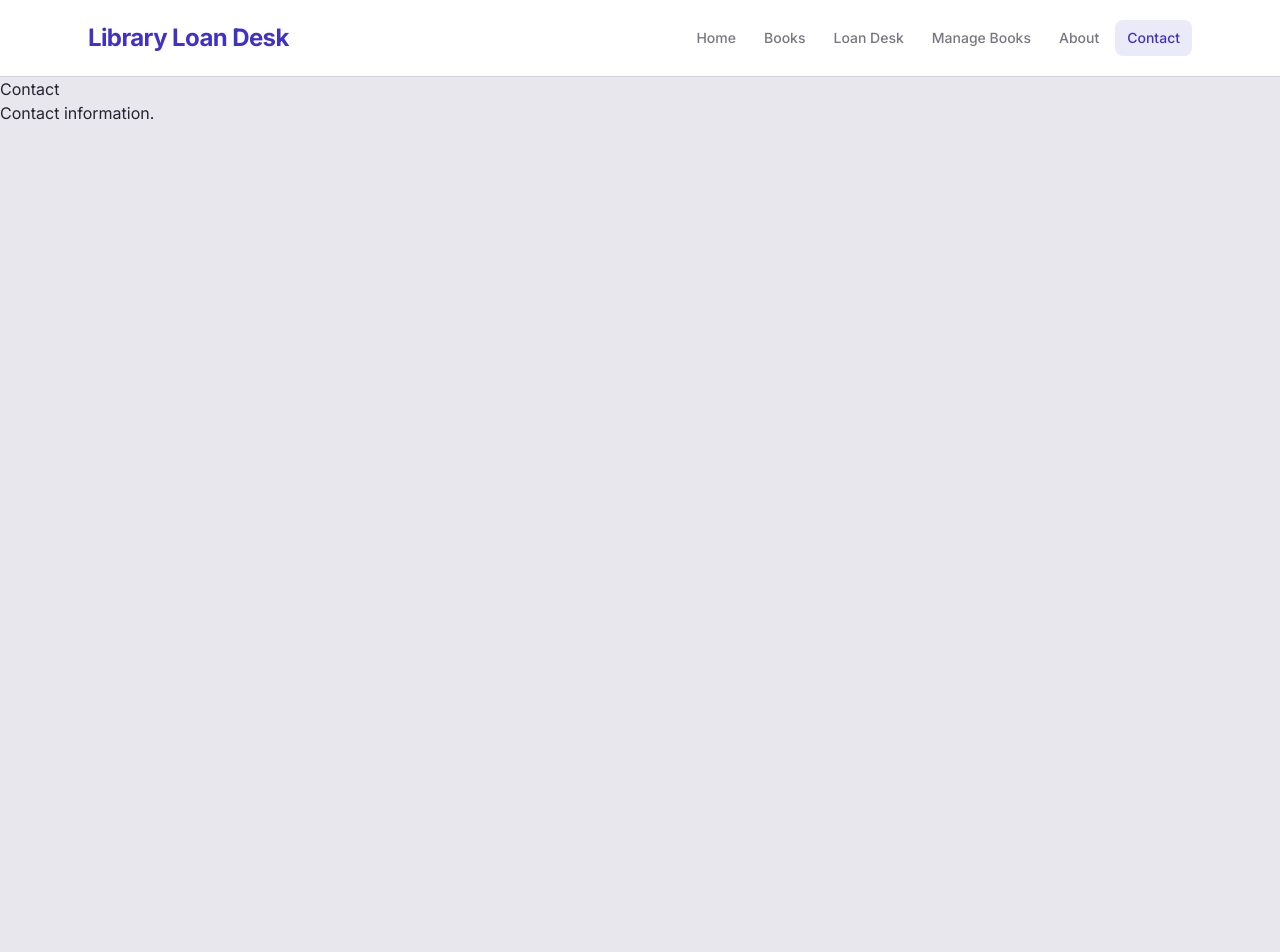
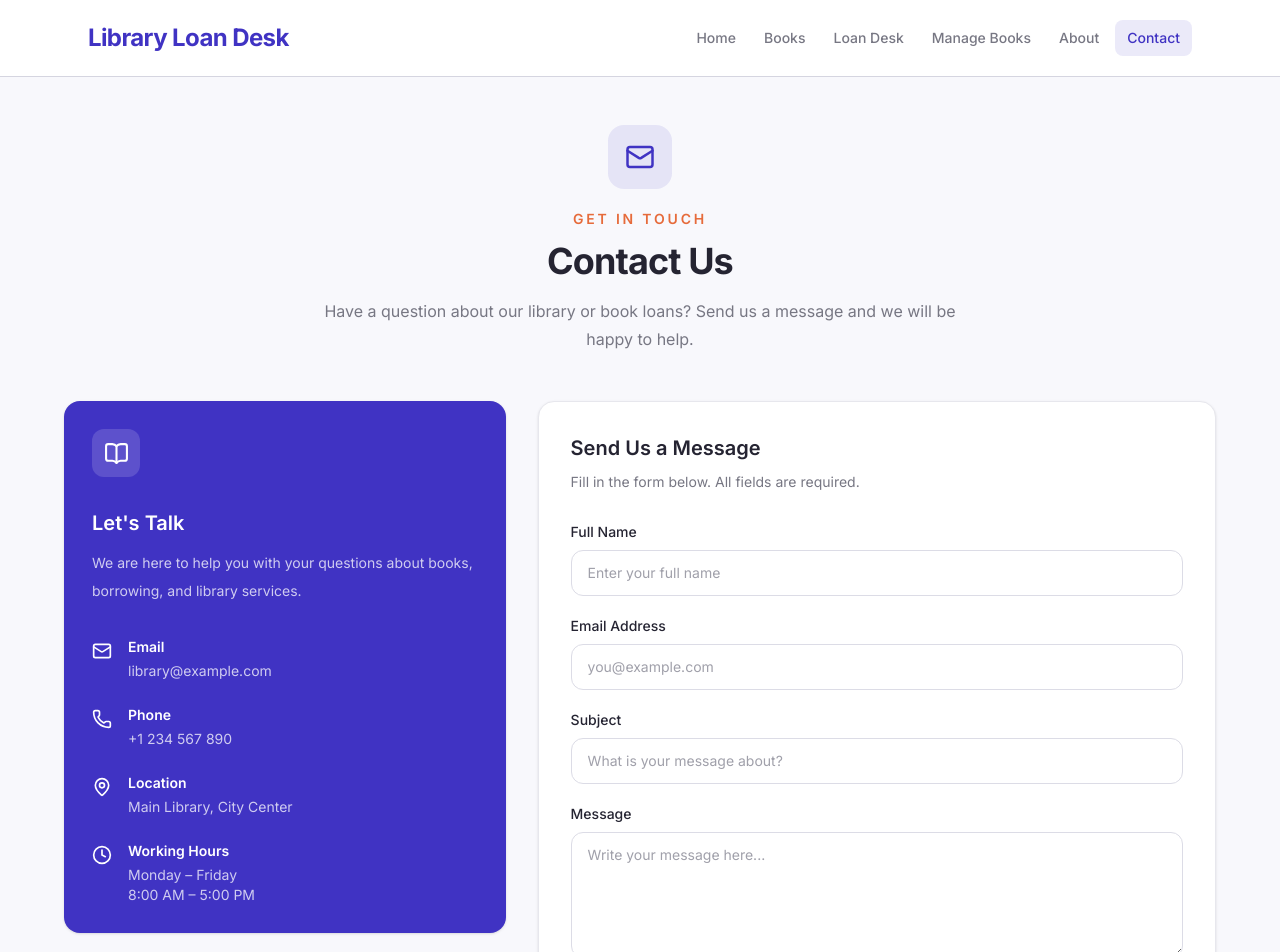
Before and after one commit to aminrasooli2007-svg/library-loan-desk, a React (Vite) app: page /contact in a window 1280 px wide. Shown: the top 952 px of the page. Before the commit the page ends 800 px from the top, so only its background shows below. Built offline with nearby package versions, Linux system fonts and the light colour scheme.

Commit message:
Build contact page UI and form

```diff
--- a/src/pages/Contact.jsx
+++ b/src/pages/Contact.jsx
@@ -1,10 +1,270 @@
+import { useState } from "react";
+import {
+  Mail,
+  Phone,
+  MapPin,
+  Clock,
+  Send,
+  BookOpen,
+} from "lucide-react";
 
 function Contact() {
+  const [formData, setFormData] = useState({
+    name: "",
+    email: "",
+    subject: "",
+    message: "",
+  });
+
+  const [submitted, setSubmitted] = useState(false);
+
+  function handleChange(event) {
+    const { name, value } = event.target;
+
+    setFormData((currentData) => ({
+      ...currentData,
+      [name]: value,
+    }));
+
+    setSubmitted(false);
+  }
+
+  function handleSubmit(event) {
+    event.preventDefault();
+
+    setSubmitted(true);
+
+    setFormData({
+      name: "",
+      email: "",
+      subject: "",
+      message: "",
+    });
+  }
+
   return (
-    <div>
-      <h1>Contact</h1>
-      <p>Contact information.</p>
-    </div>
+    <main className="min-h-screen bg-[#F8F8FC] px-6 py-12">
+      <div className="mx-auto max-w-6xl">
+        <section className="mb-12 text-center">
+          <div className="mx-auto mb-5 flex h-16 w-16 items-center justify-center rounded-2xl bg-[#4033C3]/10 text-[#4033C3]">
+            <Mail size={30} />
+          </div>
+
+          <p className="mb-3 text-sm font-semibold uppercase tracking-[0.2em] text-[#E66B3B]">
+            Get in Touch
+          </p>
+
+          <h1 className="text-3xl font-bold tracking-tight text-[#252432] sm:text-4xl">
+            Contact Us
+          </h1>
+
+          <p className="mx-auto mt-4 max-w-2xl text-sm leading-7 text-[#777783] sm:text-base">
+            Have a question about our library or book loans? Send us a
+            message and we will be happy to help.
+          </p>
+        </section>
+
+        <section className="grid grid-cols-1 gap-8 lg:grid-cols-5">
+          <div className="space-y-5 lg:col-span-2">
+            <div className="rounded-2xl bg-[#4033C3] p-7 text-white shadow-sm">
+              <div className="mb-8 flex h-12 w-12 items-center justify-center rounded-xl bg-white/15">
+                <BookOpen size={25} />
+              </div>
+
+              <h2 className="text-xl font-semibold">
+                Let's Talk
+              </h2>
+
+              <p className="mt-3 text-sm leading-7 text-white/75">
+                We are here to help you with your questions about
+                books, borrowing, and library services.
+              </p>
+
+              <div className="mt-8 space-y-6">
+                <div className="flex items-start gap-4">
+                  <Mail size={20} className="mt-1 shrink-0" />
+
+                  <div>
+                    <h3 className="text-sm font-semibold">
+                      Email
+                    </h3>
+                    <p className="mt-1 text-sm text-white/75">
+                      library@example.com
+                    </p>
+                  </div>
+                </div>
+
+                <div className="flex items-start gap-4">
+                  <Phone size={20} className="mt-1 shrink-0" />
+
+                  <div>
+                    <h3 className="text-sm font-semibold">
+                      Phone
+                    </h3>
+                    <p className="mt-1 text-sm text-white/75">
+                      +1 234 567 890
+                    </p>
+                  </div>
+                </div>
+
+                <div className="flex items-start gap-4">
+                  <MapPin size={20} className="mt-1 shrink-0" />
+
+                  <div>
+                    <h3 className="text-sm font-semibold">
+                      Location
+                    </h3>
+                    <p className="mt-1 text-sm text-white/75">
+                      Main Library, City Center
+                    </p>
+                  </div>
+                </div>
+
+                <div className="flex items-start gap-4">
+                  <Clock size={20} className="mt-1 shrink-0" />
+
+                  <div>
+                    <h3 className="text-sm font-semibold">
+                      Working Hours
+                    </h3>
+                    <p className="mt-1 text-sm text-white/75">
+                      Monday – Friday
+                    </p>
+                    <p className="text-sm text-white/75">
+                      8:00 AM – 5:00 PM
+                    </p>
+                  </div>
+                </div>
+              </div>
+            </div>
+
+            <div className="rounded-2xl border border-[#E7E7ED] bg-white p-6">
+              <h3 className="font-semibold text-[#252432]">
+                Need help with a loan?
+              </h3>
+
+              <p className="mt-2 text-sm leading-6 text-[#777783]">
+                Visit the Loan Desk page to manage borrowed books,
+                check due dates, and return your books.
+              </p>
+            </div>
+          </div>
+
+          <div className="rounded-2xl border border-[#E7E7ED] bg-white p-6 shadow-sm sm:p-8 lg:col-span-3">
+            <h2 className="text-xl font-semibold text-[#252432]">
+              Send Us a Message
+            </h2>
+
+            <p className="mt-2 text-sm leading-6 text-[#777783]">
+              Fill in the form below. All fields are required.
+            </p>
+
+            <form onSubmit={handleSubmit} className="mt-7 space-y-5">
+              <div>
+                <label
+                  htmlFor="name"
+                  className="mb-2 block text-sm font-medium text-[#252432]"
+                >
+                  Full Name
+                </label>
+
+                <input
+                  id="name"
+                  name="name"
+                  type="text"
+                  required
+                  value={formData.name}
+                  onChange={handleChange}
+                  placeholder="Enter your full name"
+                  className="w-full rounded-xl border border-[#DCDCE6] bg-white px-4 py-3 text-sm outline-none transition placeholder:text-[#A0A0AA] focus:border-[#4033C3] focus:ring-2 focus:ring-[#4033C3]/10"
+                />
+              </div>
+
+              <div>
+                <label
+                  htmlFor="email"
+                  className="mb-2 block text-sm font-medium text-[#252432]"
+                >
+                  Email Address
+                </label>
+
+                <input
+                  id="email"
+                  name="email"
+                  type="email"
+                  required
+                  value={formData.email}
+                  onChange={handleChange}
+                  placeholder="you@example.com"
+                  className="w-full rounded-xl border border-[#DCDCE6] bg-white px-4 py-3 text-sm outline-none transition placeholder:text-[#A0A0AA] focus:border-[#4033C3] focus:ring-2 focus:ring-[#4033C3]/10"
+                />
+              </div>
+
+              <div>
+                <label
+                  htmlFor="subject"
+                  className="mb-2 block text-sm font-medium text-[#252432]"
+                >
+                  Subject
+                </label>
+
+                <input
+                  id="subject"
+                  name="subject"
+                  type="text"
+                  required
+                  value={formData.subject}
+                  onChange={handleChange}
+                  placeholder="What is your message about?"
+                  className="w-full rounded-xl border border-[#DCDCE6] bg-white px-4 py-3 text-sm outline-none transition placeholder:text-[#A0A0AA] focus:border-[#4033C3] focus:ring-2 focus:ring-[#4033C3]/10"
+                />
+              </div>
+
+              <div>
+                <label
+                  htmlFor="message"
+                  className="mb-2 block text-sm font-medium text-[#252432]"
+                >
+                  Message
+                </label>
+
+                <textarea
+                  id="message"
+                  name="message"
+                  required
+                  rows={5}
+                  value={formData.message}
+                  onChange={handleChange}
+                  placeholder="Write your message here..."
+                  className="w-full resize-y rounded-xl border border-[#DCDCE6] bg-white px-4 py-3 text-sm outline-none transition placeholder:text-[#A0A0AA] focus:border-[#4033C3] focus:ring-2 focus:ring-[#4033C3]/10"
+                />
+              </div>
+
+              {submitted && (
+                <p
+                  role="status"
+                  className="rounded-xl bg-green-50 px-4 py-3 text-sm text-green-700"
+                >
+                  Your message has been submitted successfully!
+                </p>
+              )}
+
+              <button
+                type="submit"
+                className="flex w-full items-center justify-center gap-2 rounded-xl bg-[#4033C3] px-5 py-3.5 text-sm font-semibold text-white transition hover:bg-[#3328A0] focus:outline-none focus:ring-2 focus:ring-[#4033C3]/30 focus:ring-offset-2"
+              >
+                Send Message
+                <Send size={17} />
+              </button>
+
+              <p className="text-center text-xs leading-5 text-[#777783]">
+                Demo form only. Messages are not sent to a real inbox.
+              </p>
+            </form>
+          </div>
+        </section>
+      </div>
+    </main>
   );
 }
 
```
